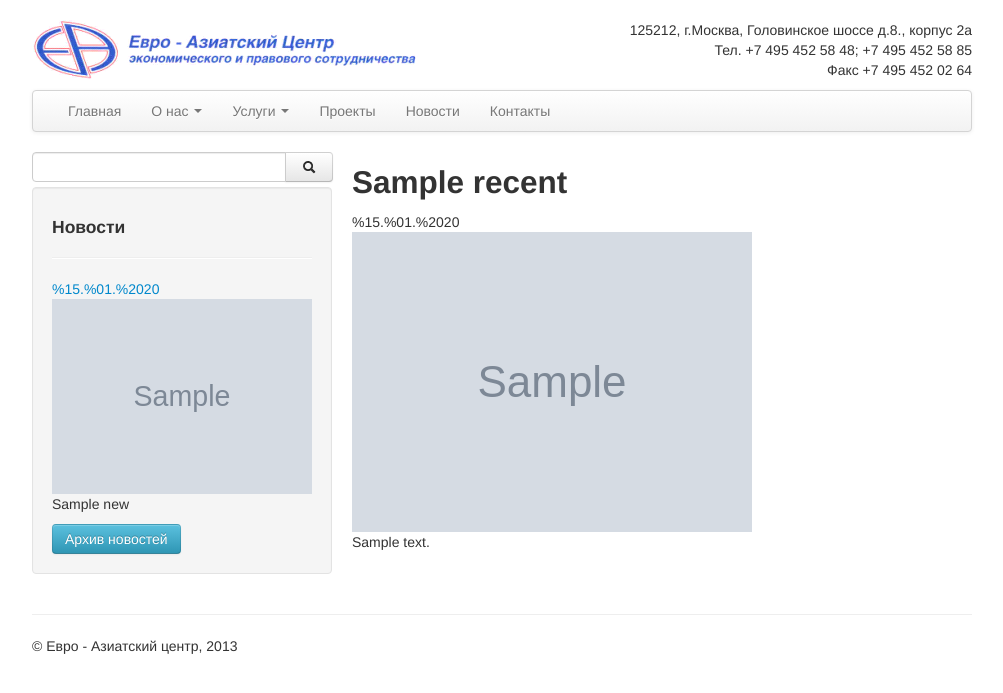
After one commit to kpx13/eac, a Django app: template templates/news.html in a window 1280 px wide. The commit adds this page. Shown: the top 693 px of the page, without its empty margins (138-1141 px from the left). Run offline with Django 3.2, Linux system fonts and the light colour scheme; the template is opened without the code that fills it: most values are stand-ins (such as "Sample title", 1, 10 or a date in 2020); grey boxes marked "Sample" are stand-in pictures; parts of the project's set-up code (start-up, migrations or seed data) failed here and were passed over; some libraries are stand-ins or nearby versions.

Commit message:
news and projects

```diff
--- a/eac/urls.py
+++ b/eac/urls.py
@@ -11,6 +11,10 @@ admin.autodiscover()
 urlpatterns = patterns('',
     url(r'^$', views.home_page),
     url(r'^page/(?P<page_name>\w+)$' , views.page),
+    url(r'^news$' , views.news_page),
+    url(r'^news/(?P<page_name>[\w-]+)$' , views.news_page),
+    url(r'^projects$' , views.projects_page),
+    url(r'^projects/(?P<page_name>[\w-]+)$' , views.projects_page),
 
     url(r'^favicon\.ico$', 'django.views.generic.simple.redirect_to', {'url': '/static/favicon.ico'}),
     url(r'^grappelli/', include('grappelli.urls')),
--- a/partners/models.py
+++ b/partners/models.py
@@ -7,8 +7,8 @@ class Partner(models.Model):
     desc = models.TextField(verbose_name=u'краткое описание')
 
     class Meta:
-        verbose_name = u'проект'
-        verbose_name_plural = u'проекты'
+        verbose_name = u'партнер'
+        verbose_name_plural = u'партнеры'
         ordering = ['name']
 
     def __unicode__(self):
--- a/site_static/style.css
+++ b/site_static/style.css
@@ -8,3 +8,8 @@ h3
     text-align: center;
     font-size: 1.2em;
 }
+
+.clear
+{
+    clear: both;
+}
--- a/templates/base.html
+++ b/templates/base.html
@@ -30,7 +30,7 @@
              <div class="navbar">
         <div class="navbar-inner">
             <ul class="nav">
-                <li {% if request_url == 'home' %} class='active' {% endif %}><a href="#">Главная</a></li>
+                <li {% if request_url == 'home' %} class='active' {% endif %}><a href="/">Главная</a></li>
                 <li class="dropdown">
                     <a class="dropdown-toggle"
                     data-toggle="dropdown"
@@ -57,9 +57,9 @@
                         <li><a href="/page/services_economics">Экономическое сотрудничество</a></li>
                     </ul>
                 </li>
-                <li><a href="/projects">Проекты</a></li>
-                <li><a href="/news">Новости</a></li>
-                <li><a href="/page/contacts">Контакты</a></li>
+                <li {% if 'projects' in request_url %} class='active' {% endif %}><a href="/projects">Проекты</a></li>
+                <li {% if 'news' in request_url %} class='active' {% endif %}><a href="/news">Новости</a></li>
+                <li {% if 'contacts' in request_url  %} class='active' {% endif %}><a href="/page/contacts">Контакты</a></li>
             </ul>
         </div>
     </div>
--- /dev/null
+++ b/templates/news.html
@@ -0,0 +1,38 @@
+{% extends 'base.html' %}
+
+{% block content %}
+
+      <div class="row">
+        <div class="span4">
+            <div class="input-append">
+                <input style='width: 240px' id="appendedInputButton" type="text">
+                <button class="btn" type="button">&nbsp;<i class="icon-search"></i>&nbsp;</button>
+            </div>
+
+            <div class="well">
+
+                <h4>Новости</h4>
+                {% for n in news %}
+                    <hr />
+                    <div class='news-item'>
+                        <a href='/news/{{ n.slug }}'>{{ n.date }}</a>
+                        <a href='/news/{{ n.slug }}'><img src='/media/{{ n.image }}' /></a>
+                        <p>{{ n.name }}</p>
+                    </div>
+                {% endfor %}
+                <a href='#' class='btn btn-info' style=''>Архив новостей</a>
+
+            </div><!--/.well -->
+
+        </div><!--/span-->
+
+
+        <div class="span8">
+            <h2>{{ recent.name }}</h2><span>{{ recent.date }}</span><br />
+            <img src='/media/{{ recent.image }}' /><br />
+            {{ recent.text|safe }}
+
+        </div><!--/span-->
+    </div><!--/row-->
+
+{% endblock %}
```
Also changed, not shown: eac/views.py (+26 -1 lines), projects/models.py (+4 -3 lines), templates/project_details.html (added, +16 -0 lines), templates/projects.html (added, +21 -0 lines), media/uploads/news/annkpx.png (added), media/uploads/projects/balas_balkony.jpg (added), media/uploads/projects/fonar_2.jpg (added), 1 other file.
